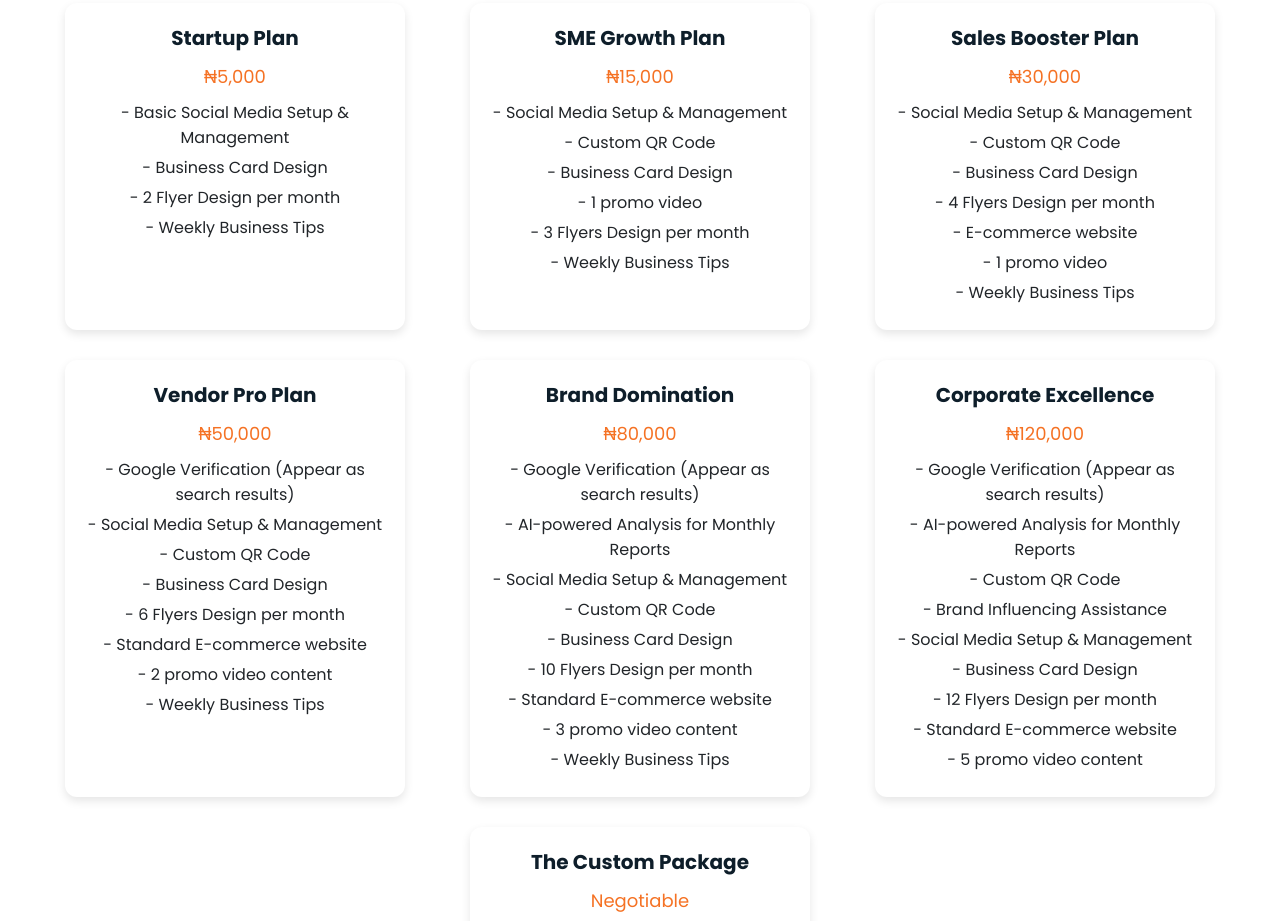
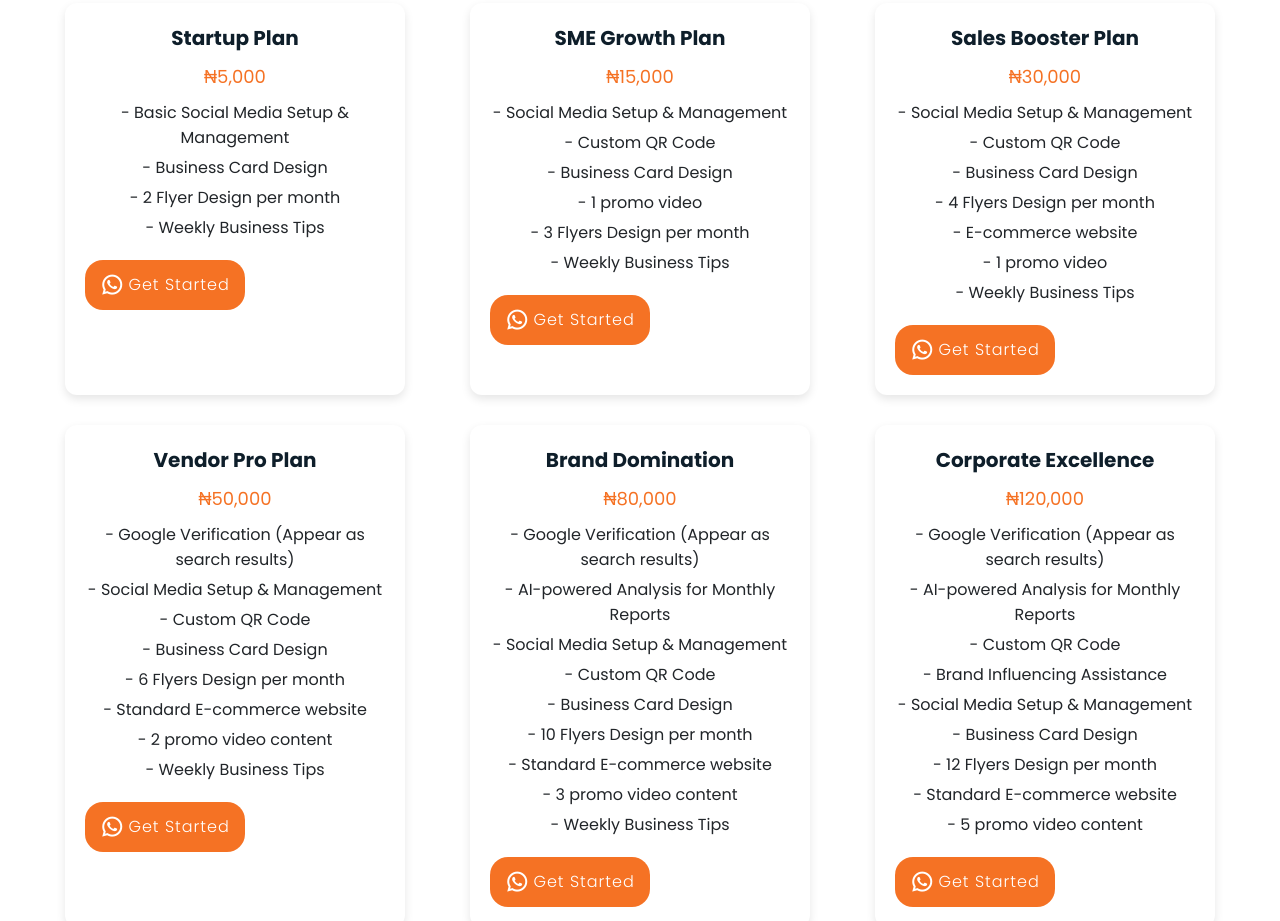
Before and after one commit to Tech-Reni/VENDORA, a plain HTML site: page index.html in a window 1280 px wide. Shown: the part 3476-4397 px from the top of the page. Drawn offline with nearby package versions, Linux system fonts and the light colour scheme.

Commit message:
Update index.html

```diff
--- a/index.html
+++ b/index.html
@@ -251,6 +251,12 @@
                 <li>- 2 Flyer Design per month</li>
                 <li>- Weekly Business Tips</li>
             </ul>
+            <a href="https://wa.me/+2348133033736/?text=Hello%20VENDORA%20I%20will%20like%20to%20subscribe%20to%20the%20Startup%20Plan">
+                <button class="contact-btn">
+                    <i class="ri-whatsapp-line"></i>
+                    <code>Get Started</code>
+                </button>
+            </a>
         </div>
         <div class="pricing-plan">
             <div class="plan-title">SME Growth Plan</div>
@@ -263,6 +269,12 @@
                 <li>- 3 Flyers Design per month</li>
                 <li>- Weekly Business Tips</li>
             </ul>
+            <a href="https://wa.me/+2348133033736/?text=Hello%20VENDORA%20I%20will%20like%20to%20subscribe%20to%20the%20SME%20Growth%20Plan">
+                <button class="contact-btn">
+                    <i class="ri-whatsapp-line"></i>
+                    <code>Get Started</code>
+                </button>
+            </a>
         </div>
         <div class="pricing-plan">
             <div class="plan-title">Sales Booster Plan</div>
@@ -276,6 +288,12 @@
                 <li>- 1 promo video </li>
                 <li>- Weekly Business Tips</li>
             </ul>
+            <a href="https://wa.me/+2348133033736/?text=Hello%20VENDORA%20I%20will%20like%20to%20subscribe%20to%20the%20Sales%20Booster%20Plan">
+                <button class="contact-btn">
+                    <i class="ri-whatsapp-line"></i>
+                    <code>Get Started</code>
+                </button>
+            </a>
         </div>
         <div class="pricing-plan">
             <div class="plan-title">Vendor Pro Plan</div>
@@ -290,6 +308,12 @@
                 <li>- 2 promo video content</li>
                 <li>- Weekly Business Tips</li>
             </ul>
+            <a href="https://wa.me/+2348133033736/?text=Hello%20VENDORA%20I%20will%20like%20to%20subscribe%20to%20the%20Vendor%20Pro%20Plan">
+                <button class="contact-btn">
+                    <i class="ri-whatsapp-line"></i>
+                    <code>Get Started</code>
+                </button>
+            </a>
         </div>
         <div class="pricing-plan">
             <div class="plan-title">Brand Domination</div>
@@ -305,6 +329,12 @@
                 <li>- 3 promo video content</li>
                 <li>- Weekly Business Tips</li>
             </ul>
+            <a href="https://wa.me/+2348133033736/?text=Hello%20VENDORA%20I%20will%20like%20to%20subscribe%20to%20the%20Brand%20Domination">
+                <button class="contact-btn">
+                    <i class="ri-whatsapp-line"></i>
+                    <code>Get Started</code>
+                </button>
+            </a>
         </div>
         <div class="pricing-plan">
             <div class="plan-title">Corporate Excellence</div>
@@ -320,6 +350,12 @@
                 <li>- Standard E-commerce website</li>
                 <li>- 5 promo video content</li>
             </ul>
+            <a href="https://wa.me/+2348133033736/?text=Hello%20VENDORA%20I%20will%20like%20to%20subscribe%20to%20the%20Corporate%20Excellence">
+                <button class="contact-btn">
+                    <i class="ri-whatsapp-line"></i>
+                    <code>Get Started</code>
+                </button>
+            </a>
         </div>
         <div class="pricing-plan">
             <div class="plan-title">The Custom Package</div>
@@ -330,6 +366,12 @@
                 <li>Let's discuss and see how VENDORA can build a solution specifically for your brand.</li>
                 <li>Negotiate a fair price.</li>
             </ul>
+            <a href="https://wa.me/+2348133033736/?text=Hello%20VENDORA%20I%20will%20like%20to%20discuss%20the%20Custom%20Package">
+                <button class="contact-btn">
+                    <i class="ri-whatsapp-line"></i>
+                    <code>Get Started</code>
+                </button>
+            </a>
         </div>
     </div>
 
```
